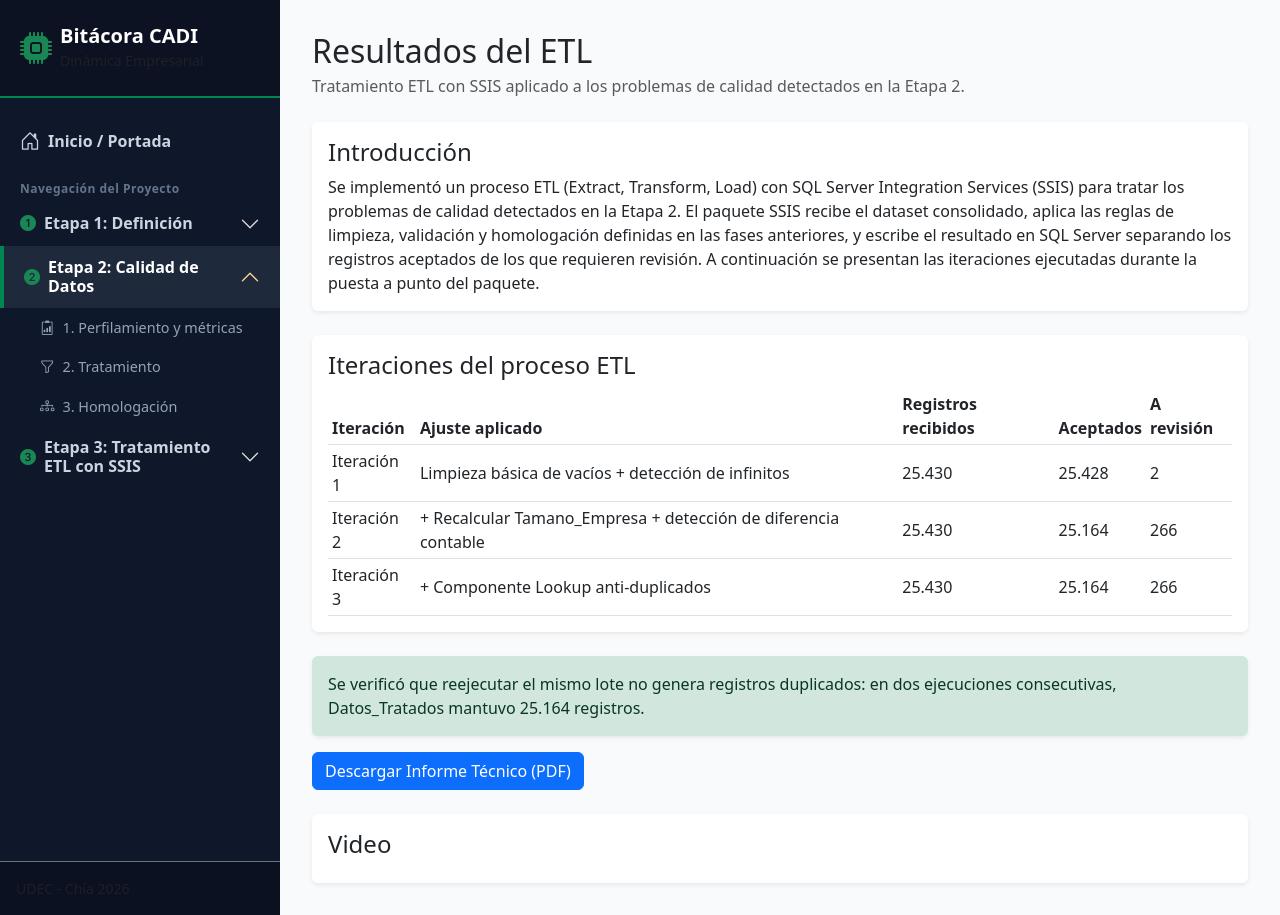
After one commit to Tayrun/Dinamica-Empresarial, a Flask app: page /etapa3/resultados in a window 1280 px wide. The commit adds this page. Run offline with Flask 3, Linux system fonts and the light colour scheme.

Commit message:
feat: agregar seccion Etapa 3 en Flask (resultados ETL)

```diff
--- a/app.py
+++ b/app.py
@@ -63,7 +63,14 @@ def etapa2_limpieza():
 def etapa2_transformacion():
     return render_template('etapa2/2_transformacion.html', report=build_report())
 
+# --- RUTAS ETAPA 3 ---
+@app.route('/etapa3/resultados')
+def etapa3_resultados():
+    return render_template('etapa3/resultados.html')
 
+@app.route('/descargas/informe-etapa3')
+def descargar_informe_etapa3():
+    return send_from_directory('data/informes', 'informe_tecnico_etapa3.pdf', as_attachment=True)
 
 if __name__ == '__main__':
     app.run(debug=True)
--- /dev/null
+++ b/templates/etapa3/resultados.html
@@ -0,0 +1,17 @@
+{% extends "layout.html" %}
+
+{% block content %}
+<div class="mb-4"><h1 class="h2 mb-1">Resultados del ETL</h1><p class="text-muted mb-0">Tratamiento ETL con SSIS aplicado a los problemas de calidad detectados en la Etapa 2.</p></div>
+
+<section class="card shadow-sm border-0 mb-4"><div class="card-body"><h2 class="h4">Introducción</h2><p class="mb-0">Se implementó un proceso ETL (Extract, Transform, Load) con SQL Server Integration Services (SSIS) para tratar los problemas de calidad detectados en la Etapa 2. El paquete SSIS recibe el dataset consolidado, aplica las reglas de limpieza, validación y homologación definidas en las fases anteriores, y escribe el resultado en SQL Server separando los registros aceptados de los que requieren revisión. A continuación se presentan las iteraciones ejecutadas durante la puesta a punto del paquete.</p></div></section>
+
+<section class="card shadow-sm border-0 mb-4"><div class="card-body"><h2 class="h4">Iteraciones del proceso ETL</h2><div class="table-responsive"><table class="table table-sm align-middle mb-0"><thead><tr><th>Iteración</th><th>Ajuste aplicado</th><th>Registros recibidos</th><th>Aceptados</th><th>A revisión</th></tr></thead><tbody><tr><td>Iteración 1</td><td>Limpieza básica de vacíos + detección de infinitos</td><td>25.430</td><td>25.428</td><td>2</td></tr><tr><td>Iteración 2</td><td>+ Recalcular Tamano_Empresa + detección de diferencia contable</td><td>25.430</td><td>25.164</td><td>266</td></tr><tr><td>Iteración 3</td><td>+ Componente Lookup anti-duplicados</td><td>25.430</td><td>25.164</td><td>266</td></tr></tbody></table></div></div></section>
+
+<div class="alert alert-success border-0 shadow-sm">Se verificó que reejecutar el mismo lote no genera registros duplicados: en dos ejecuciones consecutivas, Datos_Tratados mantuvo 25.164 registros.</div>
+
+<div class="mb-4"><a href="/descargas/informe-etapa3" class="btn btn-primary">Descargar Informe Técnico (PDF)</a></div>
+
+<section class="card shadow-sm border-0"><div class="card-body"><h2 class="h4">Video</h2>
+    <!-- AQUÍ VA EL VIDEO -->
+</div></section>
+{% endblock %}
--- a/templates/layout.html
+++ b/templates/layout.html
@@ -196,6 +196,22 @@
                     </div>
                 </div>
 
+                <!-- Acordeón Etapa 3 -->
+                <div class="accordion-item">
+                    <h2 class="accordion-header">
+                        <button class="accordion-button collapsed" type="button" data-bs-toggle="collapse" data-bs-target="#collapseEtapa3">
+                            <i class="bi bi-3-circle-fill me-2 text-success"></i> Etapa 3: Tratamiento ETL con SSIS
+                        </button>
+                    </h2>
+                    <div id="collapseEtapa3" class="accordion-collapse collapse" data-bs-parent="#accordionEtapas">
+                        <div class="accordion-body p-0">
+                            <a href="{{ url_for('etapa3_resultados') }}" class="sidebar-subitem {% if request.endpoint == 'etapa3_resultados' %}active{% endif %}">
+                                <i class="bi bi-gear-wide-connected me-2"></i>1. Resultados del ETL
+                            </a>
+                        </div>
+                    </div>
+                </div>
+
             </div>
         </div>
 
```
Also changed, not shown: 1 other file.
